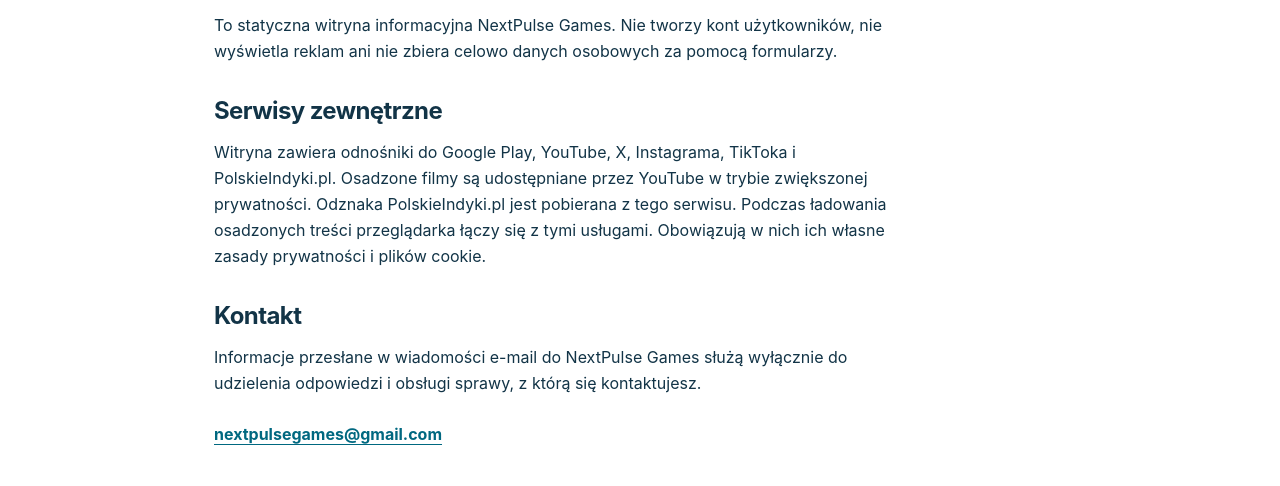
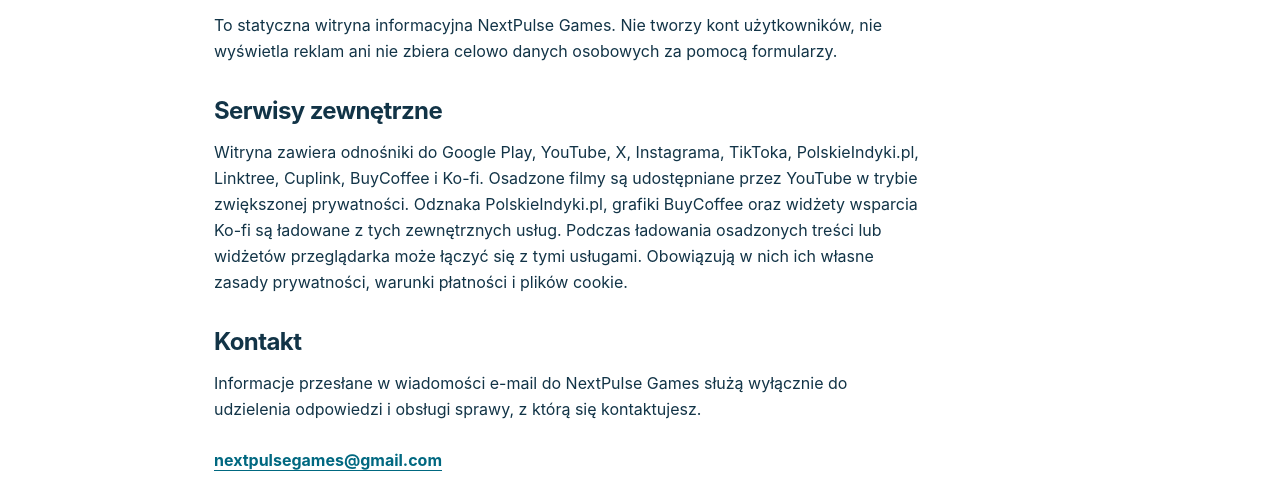
Before and after one commit to NextPulseGames/nextpulsegames-site, a plain HTML site: page pl/privacy.html in a window 1280 px wide. Shown: the part 239-725 px from the top of the page. Drawn offline with Linux system fonts and the light colour scheme.

Commit message:
Update privacy notice for support widgets

```diff
--- a/pl/privacy.html
+++ b/pl/privacy.html
@@ -19,7 +19,7 @@
   <p><strong>Ostatnia aktualizacja:</strong> 22 października 2026</p>
   <p>To statyczna witryna informacyjna NextPulse Games. Nie tworzy kont użytkowników, nie wyświetla reklam ani nie zbiera celowo danych osobowych za pomocą formularzy.</p>
   <h2>Serwisy zewnętrzne</h2>
-  <p>Witryna zawiera odnośniki do Google Play, YouTube, X, Instagrama, TikToka i PolskieIndyki.pl. Osadzone filmy są udostępniane przez YouTube w trybie zwiększonej prywatności. Odznaka PolskieIndyki.pl jest pobierana z tego serwisu. Podczas ładowania osadzonych treści przeglądarka łączy się z tymi usługami. Obowiązują w nich ich własne zasady prywatności i plików cookie.</p>
+  <p>Witryna zawiera odnośniki do Google Play, YouTube, X, Instagrama, TikToka, PolskieIndyki.pl, Linktree, Cuplink, BuyCoffee i Ko-fi. Osadzone filmy są udostępniane przez YouTube w trybie zwiększonej prywatności. Odznaka PolskieIndyki.pl, grafiki BuyCoffee oraz widżety wsparcia Ko-fi są ładowane z tych zewnętrznych usług. Podczas ładowania osadzonych treści lub widżetów przeglądarka może łączyć się z tymi usługami. Obowiązują w nich ich własne zasady prywatności, warunki płatności i plików cookie.</p>
   <h2>Kontakt</h2>
   <p>Informacje przesłane w wiadomości e-mail do NextPulse Games służą wyłącznie do udzielenia odpowiedzi i obsługi sprawy, z którą się kontaktujesz.</p>
   <p><a class="inline-link" href="mailto:nextpulsegames@gmail.com">nextpulsegames@gmail.com</a></p>
```
